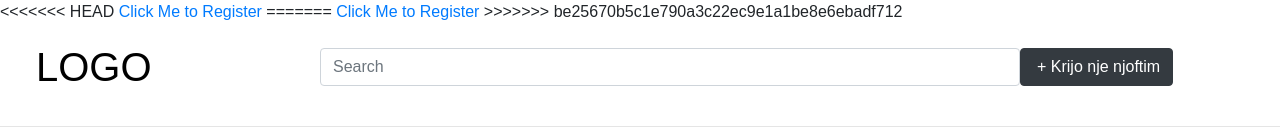
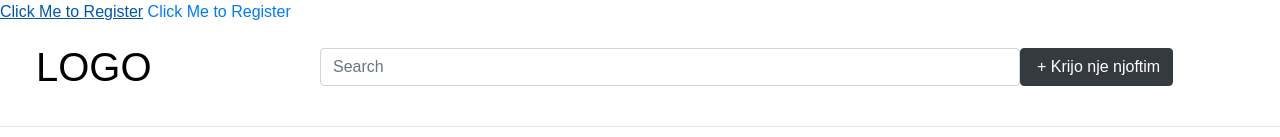
Before and after one commit to NetSpaceAlbania/book-marketplace, a Django app: page / in a window 1280 px wide. Shown: the top 137 px of the page. Run offline with Django 3.2, Linux system fonts and the light colour scheme.

Commit message:
Update main.html

```diff
--- a/bookmarketplace/templates/main.html
+++ b/bookmarketplace/templates/main.html
@@ -12,11 +12,11 @@
     </head>
     <body>
         <section id="nav-bar">
-<<<<<<< HEAD
+
              <a href="{% url 'register' %}" type=Button >Click Me to Register</a>
-=======
+
             <a href="{% url 'register' %}" type=Button >Click Me to Register</a>
->>>>>>> be25670b5c1e790a3c22ec9e1a1be8e6ebadf712
+
             <nav class="navbar navbar-expand-lg ">
                 <a class="navbar-brand" href="#" style="font-size: 40px; padding-left: 20px; color: #000;">LOGO</a>
                 <button class="navbar-toggler" type="button" data-toggle="collapse" data-target="#navbarNav" aria-controls="navbarNav" aria-expanded="false" aria-label="Toggle navigation">
```
